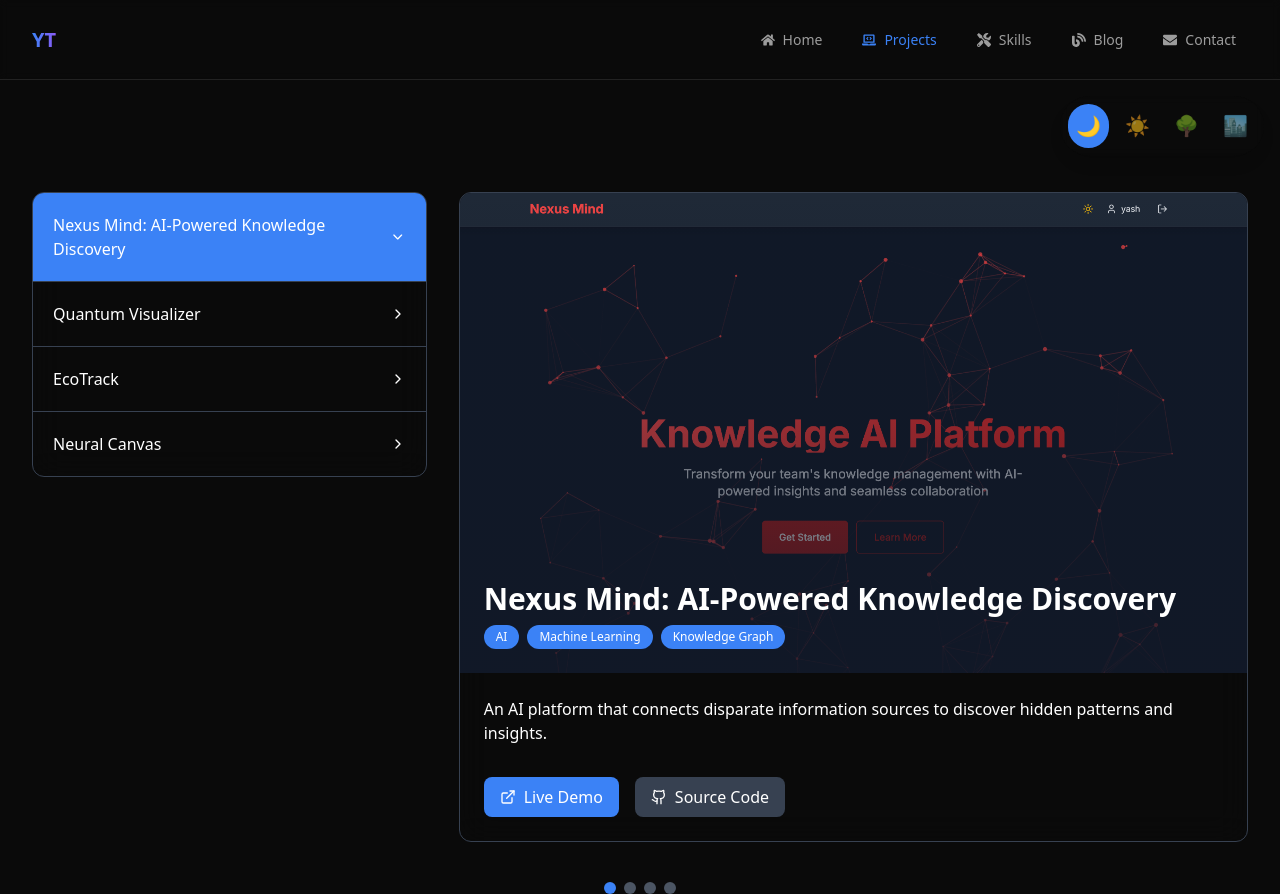
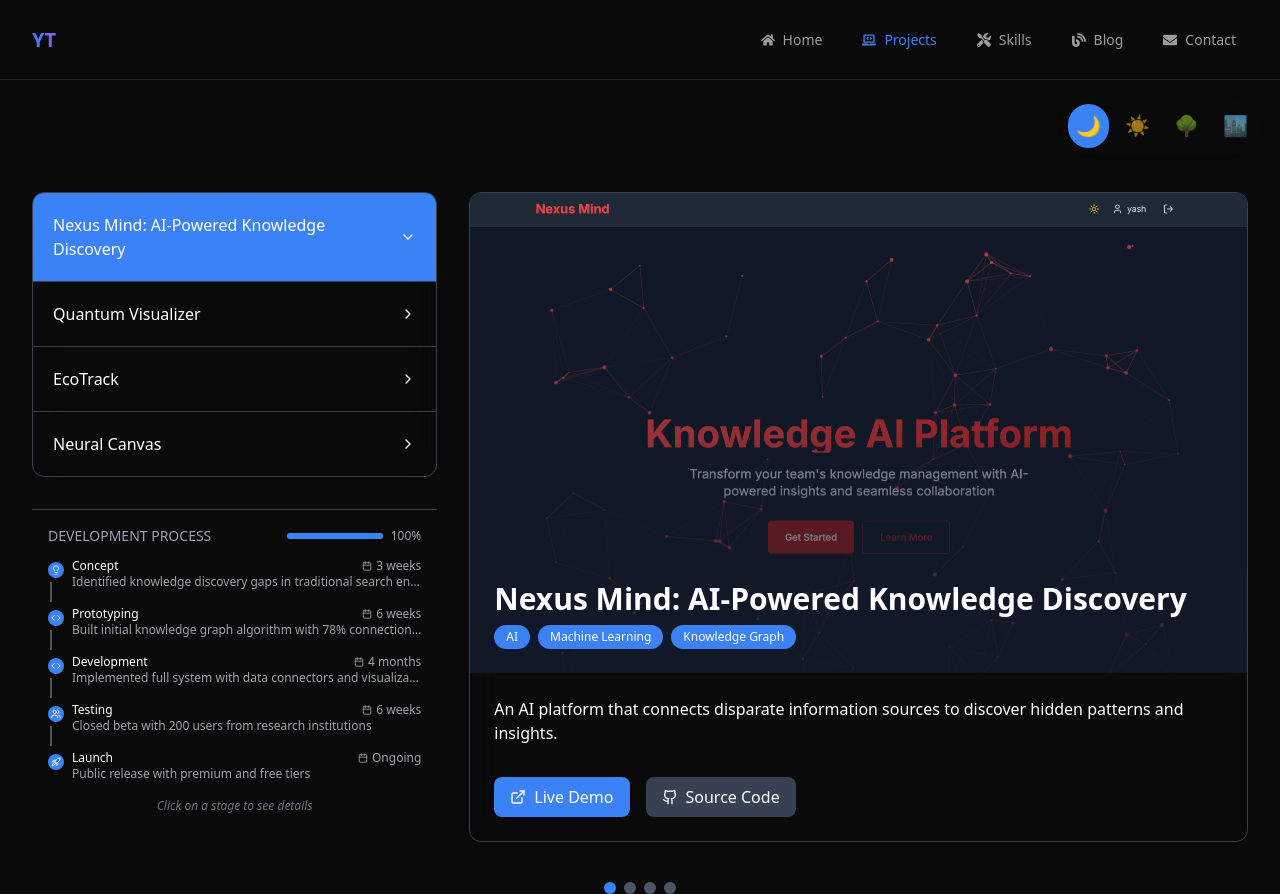
Before and after one commit to tiwaryash/portfolio, a Next.js app: page /projects in a window 1280 px wide. Built offline with nearby package versions, Linux system fonts and the light colour scheme.

Commit message:
image load optimization + development journey component for project page

```diff
--- a/src/app/projects/page.tsx
+++ b/src/app/projects/page.tsx
@@ -3,6 +3,7 @@
 import { useState, useEffect } from 'react';
 import { motion } from 'framer-motion';
 import { ChevronRight, ExternalLink, Github } from 'lucide-react';
+import DevelopmentProcess from '../../components/DevelopmentProcess';
 
 const projects = [
   {
@@ -72,12 +73,14 @@ export default function Projects() {
     <div className="min-h-screen bg-background text-text pt-20 px-4 md:px-8">
       <div className="flex flex-col lg:flex-row gap-8 pt-28">
         {/* Project List */}
+
         <motion.div
           className="lg:w-1/3"
           initial={{ opacity: 0, x: -20 }}
           animate={{ opacity: 1, x: 0 }}
           transition={{ duration: 0.7, delay: 0.2 }}
         >
+
           <div className="bg-opacity-50 rounded-xl overflow-hidden backdrop-filter backdrop-blur-lg border border-gray-700">
             {projects.map((project) => (
               <motion.div
@@ -95,7 +98,11 @@ export default function Projects() {
                 </div>
               </motion.div>
             ))}
+
+
           </div>
+          <DevelopmentProcess projectId={selectedProject.id} /> {/* Add this line to include the development process */}
+
         </motion.div>
 
         {/* Project Details */}
@@ -149,6 +156,8 @@ className="relative overflow-hidden h-[32rem] md:h-[30rem]"              initial
               </motion.div>
             </motion.div>
 
+
+
             <motion.div
               className="p-6"
               key={selectedProject.id}
@@ -182,11 +191,17 @@ className="relative overflow-hidden h-[32rem] md:h-[30rem]"              initial
                   <Github size={16} />
                   <span>Source Code</span>
                 </motion.a>
+
               </div>
             </motion.div>
+
+
           </div>
+
         </motion.div>
+
       </div>
+
 
       {/* Project Navigation Dots */}
       <motion.div
@@ -205,6 +220,8 @@ className="relative overflow-hidden h-[32rem] md:h-[30rem]"              initial
           />
         ))}
       </motion.div>
+
     </div>
+
   );
 }
--- a/src/components/Avatar.tsx
+++ b/src/components/Avatar.tsx
@@ -1,6 +1,7 @@
 // portfolio/src/components/Avatar.tsx
 'use client';
 
+import Image from 'next/image';
 import { useThemeStore } from '@/store/themeStore';
 
 const Avatar = () => {
@@ -16,10 +17,12 @@ const Avatar = () => {
 
   return (
     <div className="flex justify-center items-center">
-      <img
+      <Image
         src={avatarImages[currentTheme as keyof typeof avatarImages]}
         alt="Avatar"
-        className="w-82 h-92 rounded-full transition-all duration-500 mt-6 ml-8" // Adjust size as needed
+        width={502}
+        height={512}
+        className="rounded-full transition-all duration-500 mt-6 ml-8"
       />
     </div>
   );
--- /dev/null
+++ b/src/components/DevelopmentProcess.tsx
@@ -0,0 +1,256 @@
+import { useState, useEffect } from 'react';
+import { motion } from 'framer-motion';
+import { Calendar, Code, Users, Lightbulb, CheckCircle, Rocket } from 'lucide-react';
+
+// Development process data for each project
+const processData = {
+  1: [
+    {
+      stage: 'Concept',
+      icon: Lightbulb,
+      details: "Identified knowledge discovery gaps in traditional search engines",
+      duration: "3 weeks",
+      highlight: "Conducted interviews with 40+ researchers and knowledge workers"
+    },
+    {
+      stage: 'Prototyping',
+      icon: Code,
+      details: "Built initial knowledge graph algorithm with 78% connection accuracy",
+      duration: "6 weeks",
+      highlight: "Developed custom semantic similarity measures"
+    },
+    {
+      stage: 'Development',
+      icon: Code,
+      details: "Implemented full system with data connectors and visualization tools",
+      duration: "4 months",
+      highlight: "Integrated 7 different data source types"
+    },
+    {
+      stage: 'Testing',
+      icon: Users,
+      details: "Closed beta with 200 users from research institutions",
+      duration: "6 weeks",
+      highlight: "Achieved 94% user satisfaction rating"
+    },
+    {
+      stage: 'Launch',
+      icon: Rocket,
+      details: "Public release with premium and free tiers",
+      duration: "Ongoing",
+      highlight: "Featured in Tech Today and AI Weekly"
+    }
+  ],
+  2: [
+    {
+      stage: 'Concept',
+      icon: Lightbulb,
+      details: "Identified educational gap in quantum computing visualization",
+      duration: "2 weeks",
+      highlight: "Collaborated with 3 quantum physics professors"
+    },
+    {
+      stage: 'Prototyping',
+      icon: Code,
+      details: "Created WebGL-based quantum state visualizations",
+      duration: "8 weeks",
+      highlight: "Developed interactive qubit representation"
+    },
+    {
+      stage: 'Development',
+      icon: Code,
+      details: "Built full educational platform with progressive learning path",
+      duration: "3 months",
+      highlight: "Implemented 12 interactive exercises"
+    },
+    {
+      stage: 'Testing',
+      icon: Users,
+      details: "Tested with undergraduate physics students",
+      duration: "4 weeks",
+      highlight: "Improved concept understanding by 40%"
+    },
+    {
+      stage: 'Launch',
+      icon: Rocket,
+      details: "Released to educational institutions",
+      duration: "Ongoing",
+      highlight: "Adopted by 12 universities worldwide"
+    }
+  ],
+  3: [
+    {
+      stage: 'Concept',
+      icon: Lightbulb,
+      details: "Researched effective sustainability behavior change techniques",
+      duration: "4 weeks",
+      highlight: "Analyzed 15 existing eco apps for gaps"
+    },
+    {
+      stage: 'Prototyping',
+      icon: Code,
+      details: "Created carbon footprint calculation engine with ML predictions",
+      duration: "5 weeks",
+      highlight: "Developed habit formation algorithms"
+    },
+    {
+      stage: 'Development',
+      icon: Code,
+      details: "Built cross-platform app with community features",
+      duration: "12 weeks",
+      highlight: "Integrated with 5 smart home platforms"
+    },
+    {
+      stage: 'Testing',
+      icon: Users,
+      details: "Beta test with 500 environmentally conscious users",
+      duration: "8 weeks",
+      highlight: "Average carbon reduction of 12% per user"
+    },
+    {
+      stage: 'Launch',
+      icon: Rocket,
+      details: "Released on App Store and Google Play",
+      duration: "Ongoing",
+      highlight: "100,000+ downloads in first month"
+    }
+  ],
+  4: [
+    {
+      stage: 'Concept',
+      icon: Lightbulb,
+      details: "Explored intersection of human creativity and AI assistance",
+      duration: "3 weeks",
+      highlight: "Surveyed 120 digital artists on creative workflow"
+    },
+    {
+      stage: 'Prototyping',
+      icon: Code,
+      details: "Built custom generative models with style transfer capabilities",
+      duration: "10 weeks",
+      highlight: "Implemented real-time style adjustments"
+    },
+    {
+      stage: 'Development',
+      icon: Code,
+      details: "Created full digital studio with intuitive AI controls",
+      duration: "16 weeks",
+      highlight: "Developed collaborative creation mode"
+    },
+    {
+      stage: 'Testing',
+      icon: Users,
+      details: "Invited 50 professional artists for extended testing",
+      duration: "6 weeks",
+      highlight: "93% reported enhanced creative output"
+    },
+    {
+      stage: 'Launch',
+      icon: Rocket,
+      details: "Released subscription service with free tier",
+      duration: "Ongoing",
+      highlight: "Featured in Digital Arts Magazine"
+    }
+  ]
+};
+
+export default function DevelopmentProcess({ projectId = 1 }: { projectId: keyof typeof processData }) {
+  const [expandedStage, setExpandedStage] = useState<number | null>(null);
+  const [currentProject, setCurrentProject] = useState(processData[projectId]);
+  useEffect(() => {
+    setCurrentProject(processData[projectId]);
+    setExpandedStage(null);
+  }, [projectId]);
+  // Calculate current project completion percentage
+  const completedStages = currentProject.findIndex((stage: { stage: string }) => stage.stage === 'Launch');
+  const progressPercentage = (completedStages / (currentProject.length - 1)) * 100;
+
+  return (
+    <div className="mt-8 p-4 border-t border-gray-700">
+      <div className="flex justify-between items-center mb-3">
+        <h3 className="text-sm uppercase text-gray-400">Development Process</h3>
+        <div className="flex items-center">
+          <div className="w-24 bg-gray-700 rounded-full h-1.5 mr-2">
+            <div
+              className="bg-primary h-1.5 rounded-full"
+              style={{width: `${progressPercentage}%`}}
+            />
+          </div>
+          <span className="text-xs text-gray-400">{Math.round(progressPercentage)}%</span>
+        </div>
+      </div>
+
+      <div className="relative pl-6">
+        {currentProject.map((item, index) => {
+          const Icon = item.icon;
+          const isCompleted = index <= completedStages;
+          const isExpanded = expandedStage === index;
+
+          return (
+            <motion.div
+              key={item.stage}
+              className="mb-4 relative"
+              initial={{ opacity: 0, x: -10 }}
+              animate={{ opacity: 1, x: 0 }}
+              transition={{ delay: index * 0.1 }}
+            >
+              {/* Timeline connector */}
+              {index < currentProject.length - 1 && (
+                <div className="absolute w-0.5 bg-gray-600 left-[-22.5px] top-6 bottom-[-12px]" />
+              )}
+
+              {/* Timeline node */}
+              <motion.div
+                className={`absolute w-4 h-4 rounded-full left-[-24px] top-1 flex items-center justify-center cursor-pointer
+                  ${isCompleted ? 'bg-primary' : 'bg-gray-600'}`}
+                whileHover={{ scale: 1.2 }}
+                whileTap={{ scale: 0.9 }}
+                onClick={() => setExpandedStage(isExpanded ? null : index)}
+              >
+                <Icon size={10} className="text-white" />
+              </motion.div>
+
+              {/* Content */}
+              <div
+                className={`${isExpanded ? 'bg-gray-800 bg-opacity-30 rounded-lg p-3' : ''} transition-all duration-300`}
+                onClick={() => setExpandedStage(isExpanded ? null : index)}
+              >
+                <div className="flex justify-between cursor-pointer">
+                  <p className="text-xs font-medium">{item.stage}</p>
+                  <p className="text-xs text-gray-400 flex items-center">
+                    <Calendar size={10} className="mr-1" />
+                    {item.duration}
+                  </p>
+                </div>
+
+                <motion.div
+                  initial={{ height: 0, opacity: 0 }}
+                  animate={{
+                    height: isExpanded ? 'auto' : 0,
+                    opacity: isExpanded ? 1 : 0
+                  }}
+                  transition={{ duration: 0.3 }}
+                  className="overflow-hidden"
+                >
+                  <p className="text-xs text-gray-300 mt-2">{item.details}</p>
+                  <div className="flex items-center mt-2 text-xs text-primary">
+                    <CheckCircle size={10} className="mr-1" />
+                    <span>{item.highlight}</span>
+                  </div>
+                </motion.div>
+
+                {!isExpanded && (
+                  <p className="text-xs text-gray-400 truncate">{item.details}</p>
+                )}
+              </div>
+            </motion.div>
+          );
+        })}
+      </div>
+
+      <div className="text-xs text-gray-500 mt-2 text-center italic">
+        Click on a stage to see details
+      </div>
+    </div>
+  );
+}
```
